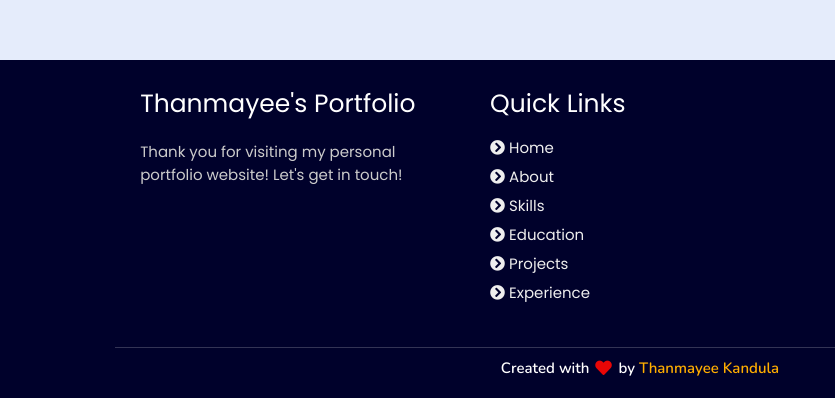
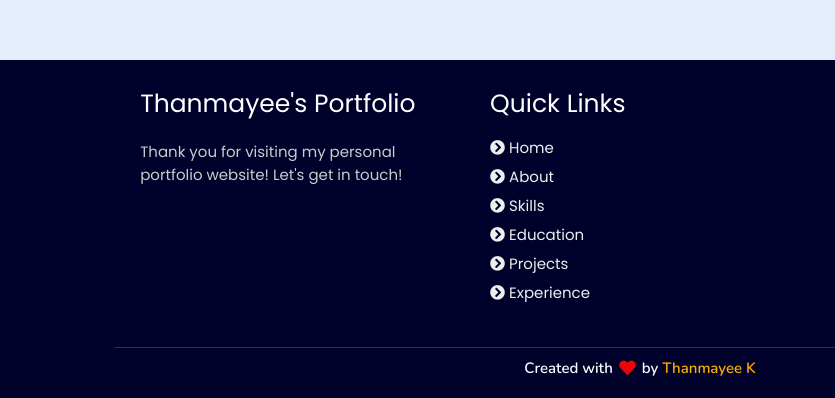
Before and after one commit to KandulaThanmayee/portfolio, a plain HTML site: page index.html in a window 1280 px wide. Shown: the part 5332-5730 px from the top of the page, 0-835 px from the left. Drawn offline with nearby package versions, Linux system fonts and the light colour scheme.

Commit message:
index.html

```diff
--- a/index.html
+++ b/index.html
@@ -291,7 +291,7 @@
       </div>
   </div>
 
-  <h1 class="credit">Created with <i class="fa fa-heart pulse"></i> by <a href="http://linkedin.com/in/thanmayeek"> Thanmayee Kandula</a></h1>
+  <h1 class="credit">Created with <i class="fa fa-heart pulse"></i> by <a href="http://linkedin.com/in/thanmayeek"> Thanmayee K</a></h1>
 
 </section>
 <!-- footer section ends -->
```
